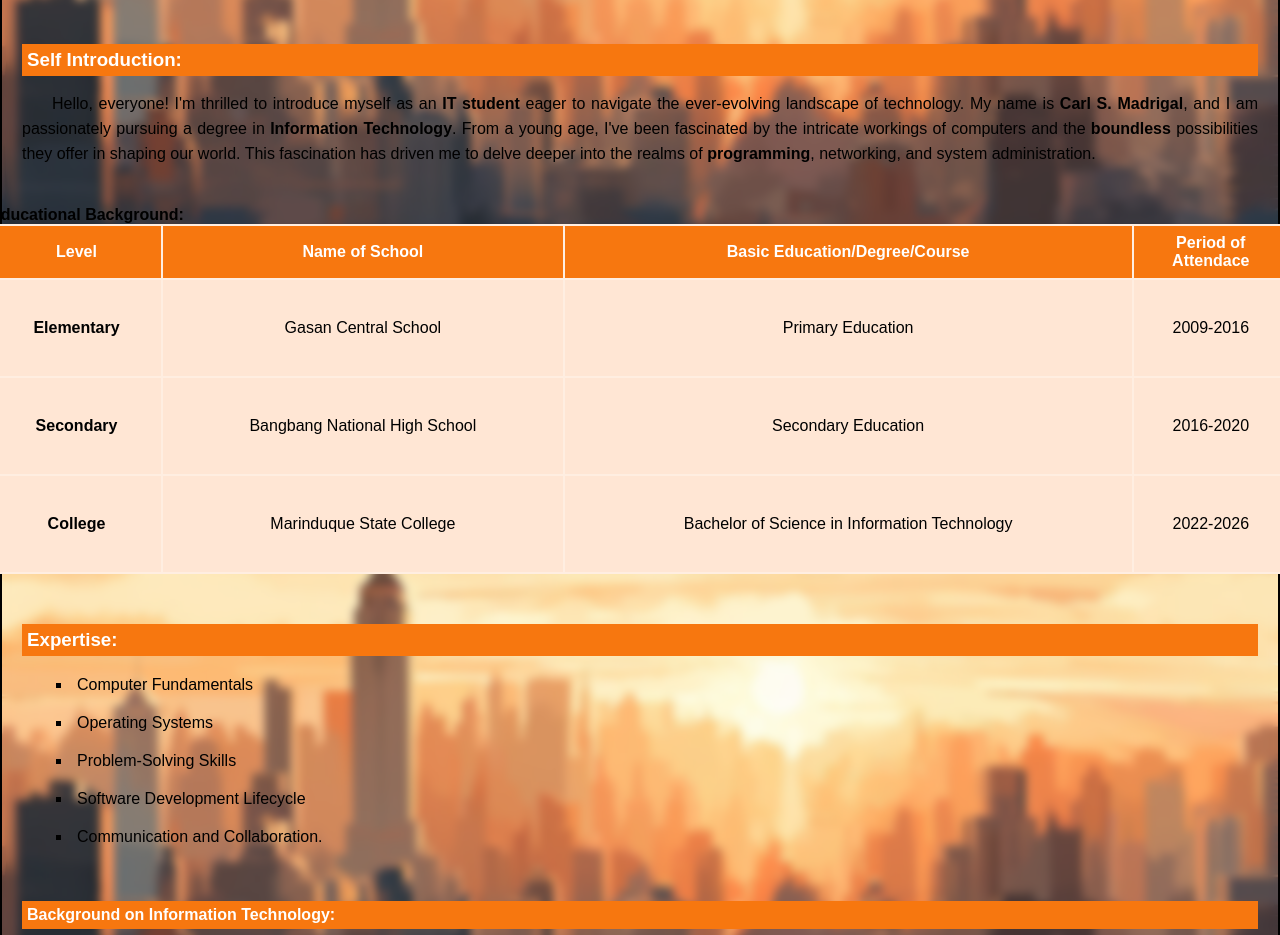
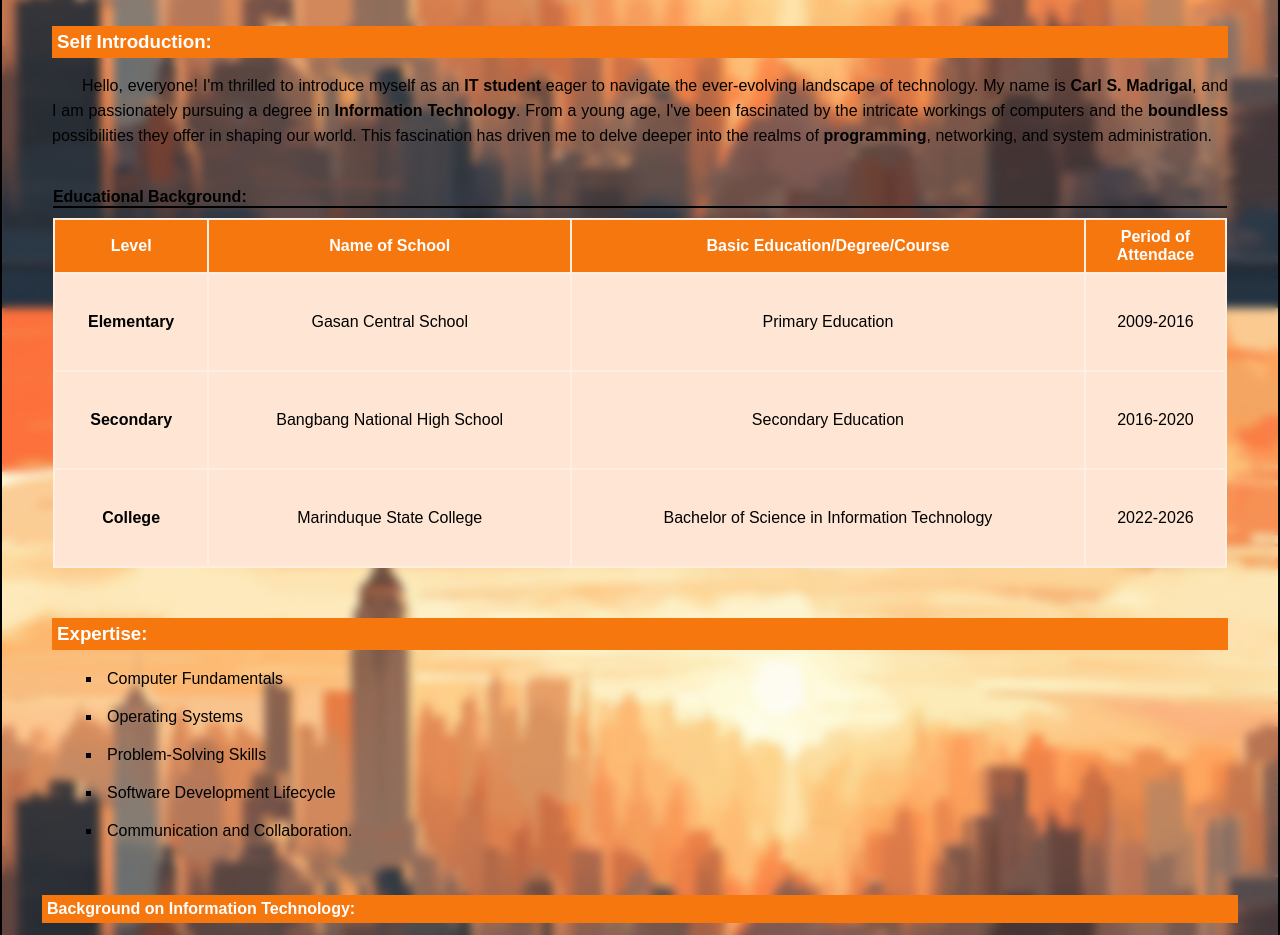
Before and after one commit to CarlMadrigal/Worksheet-4-1--Creating-Simple-Web-Page, a plain HTML site: page index.html in a window 1280 px wide. Shown: the part 492-1427 px from the top of the page. Drawn offline with Linux system fonts and the light colour scheme.

Commit message:
final changes

```diff
--- a/index.html
+++ b/index.html
@@ -4,11 +4,6 @@
     <meta charset="UTF-8">
     <meta name="viewport" content="width=device-width, initial-scale=1.0">
     <title>Self Profile</title>
-    <link rel="preconnect" href="https://fonts.googleapis.com">
-    <link rel="preconnect" href="https://fonts.gstatic.com" crossorigin>
-    <link href="https://fonts.googleapis.com/css2?family=Poppins:ital,wght@0,100;0,200;0,300;0,400;0,500;
-                0,600;0,700;0,800;0,900;1,100;1,200;1,300;1,400;1,500;1,600;1,700;1,800;1,900&display=swap"
-                rel="stylesheet">
     <link rel="icon" href="images/icon.png">
     <link rel="stylesheet" href="style.css">
 </head>
--- a/style.css
+++ b/style.css
@@ -1,10 +1,10 @@
 *{
     padding: 0;
     margin: 0;
-    font-family: Arial, "Poppins", sans-serif;
+    font-family: Arial, sans-serif;
+    box-sizing: border-box;
 }
 body{
-    min-height: 100vh;
     background-image: url("images/bg.jpg");
     background-attachment: fixed;
     background-repeat: no-repeat;
@@ -80,15 +80,16 @@ span{
     line-height: 25px;
     text-indent: 30px;
     text-align: justify;
+}.education_background{
+    width: 95%;
 }
-.educational_background{
-    width: 100%;
-}
-.educational_background h3{
+.education_background h4{
     text-align: left;
+    border-bottom: 2px solid black;
+    margin-bottom: 10px;
 }
 table{
-    width: 1300px;
+    width: 100%;
     height: 350px;
     border-collapse: collapse;
     border: 2px solid black;
```
